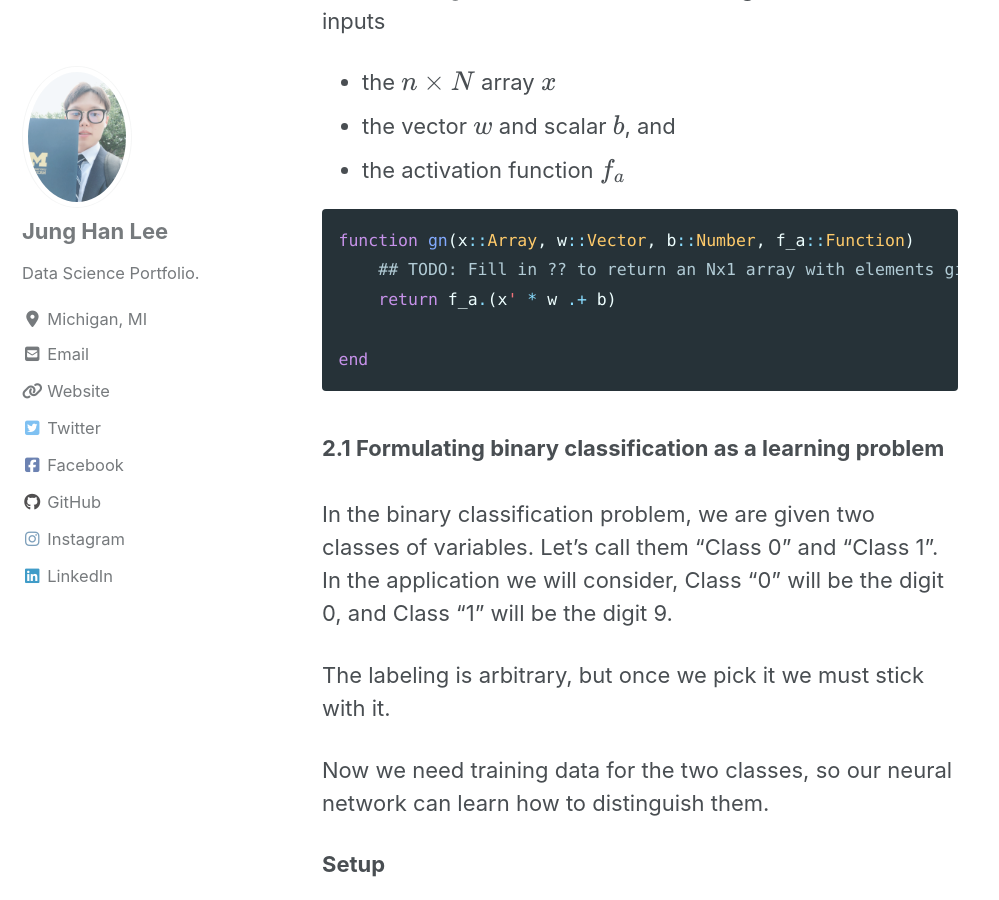
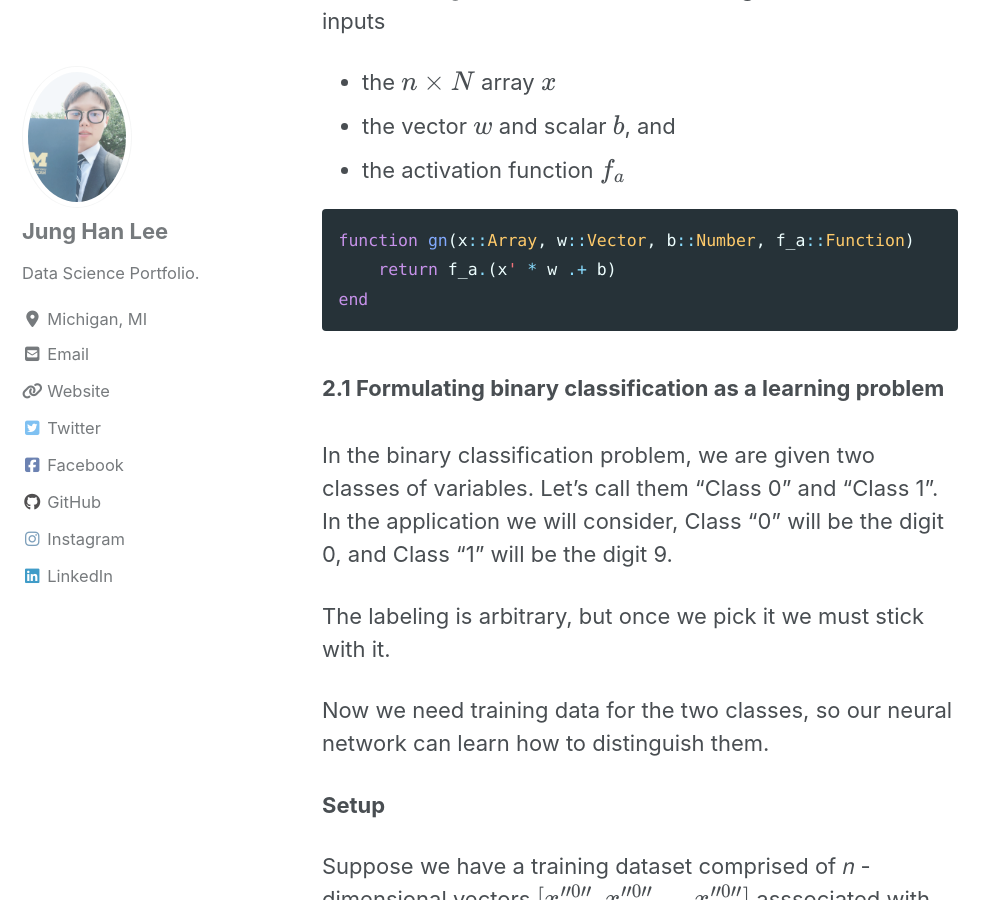
Before and after one commit to jung-han-lee/jung-han-lee.github.io, a Jekyll site: the page built from _posts/2020-01-14-neural1.md, in a window 1280 px wide and 900 px high, scrolled down 4633 px. Shown: the whole window, without its empty margins (0-999 px from the left). Built offline with Jekyll 4.4.1, drawn with Linux system fonts in a browser that asks for light colours; cached includes are drawn as plain includes; nearby versions of some CDN libraries; formulas are drawn with MathJax 3.

Commit message:
new github

````diff
--- a/_posts/2020-01-14-neural1.md
+++ b/_posts/2020-01-14-neural1.md
@@ -133,9 +133,7 @@ The following code defines the function **gn** which takes as inputs
 
 ```julia
 function gn(x::Array, w::Vector, b::Number, f_a::Function)
-    ## TODO: Fill in ?? to return an Nx1 array with elements given by Equation (2) when x is an n X N array
     return f_a.(x' * w .+ b)
-
 end
 ```
 
````
